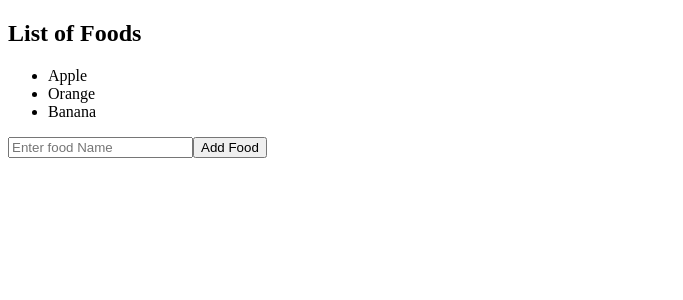
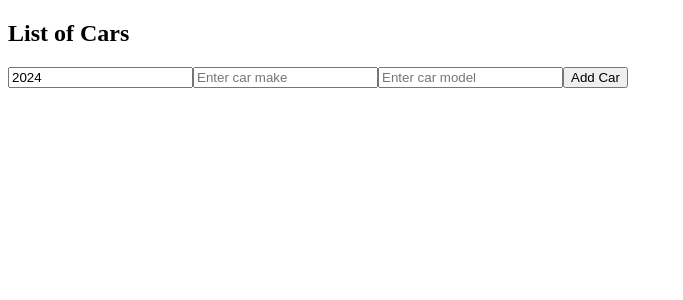
Before and after one commit to Muhammad-Noman03/React-Learning, a React (Vite) app: page / in a window 1280 px wide. Shown: the top 300 px of the page, without its empty margins (0-683 px from the left). Built offline with nearby package versions, Linux system fonts and the light colour scheme.

Commit message:
done with updater arrays of objects

```diff
--- a/src/App.jsx
+++ b/src/App.jsx
@@ -7,7 +7,8 @@
 // import MyComponents from "./components/onChangeEvent.jsx";
 // import MyComponents from "./components/updater.jsx";
 // import MyComponents from "./components/updateObjects.jsx";
-import MyComponents from "./components/updateArrays.jsx";
+// import MyComponents from "./components/updateArrays.jsx";
+import MyComponents from "./components/updateArraysObjects.jsx";
 
 function App() {
   return (
--- /dev/null
+++ b/src/components/updateArraysObjects.jsx
@@ -0,0 +1,63 @@
+import React, { useState } from "react";
+
+function MyComponents() {
+  const [cars, setCars] = useState([]);
+  const [carYear, setCarYear] = useState(new Date().getFullYear());
+  const [carMake, setCarMake] = useState("");
+  const [carModel, setCarModel] = useState("");
+
+  function handleAddCar(index) {
+    const newCar = { year: carYear, make: carMake, model: carModel };
+
+    setCars((c) => [...c, newCar]);
+
+    setCarYear(new Date().getFullYear());
+    setCarMake("");
+    setCarModel("");
+  }
+
+  function handleRemoveCar(index) {
+    setCars((c) => c.filter((_, i) => i !== index));
+  }
+
+  function handleYearChange(event) {
+    setCarYear(event.target.value);
+  }
+  function handleMakeChange(event) {
+    setCarMake(event.target.value);
+  }
+
+  function handleModelChange(evemt) {
+    setCarModel(evemt.target.value);
+  }
+
+  return (
+    <div>
+      <h2>List of Cars</h2>
+      <ul>
+        {cars.map((car, index) => (
+          <li key={index} onClick={() => handleRemoveCar(index)}>
+            {car.year} {car.make} {car.model}
+          </li>
+        ))}
+      </ul>
+
+      <input type="number" value={carYear} onChange={handleYearChange} />
+      <input
+        type="text"
+        value={carMake}
+        onChange={handleMakeChange}
+        placeholder="Enter car make"
+      />
+      <input
+        type="text"
+        value={carModel}
+        onChange={handleModelChange}
+        placeholder="Enter car model"
+      />
+      <button onClick={handleAddCar}>Add Car</button>
+    </div>
+  );
+}
+
+export default MyComponents;
```
